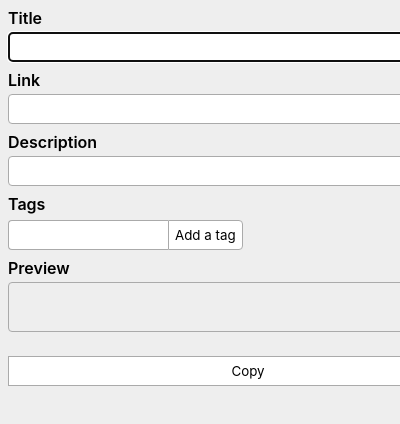
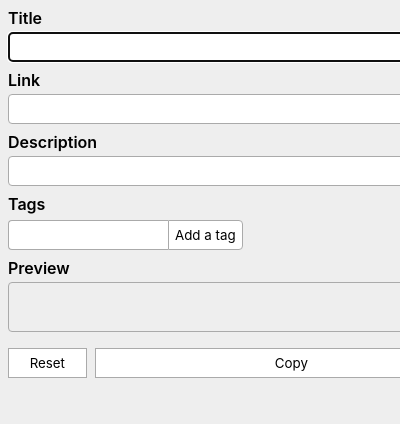
Before and after one commit to osmoscraft/osmosmemo, a browser extension: page popup.html in a window 400 px wide. Shown: the top 424 px of the page. Drawn offline with Linux system fonts and the light colour scheme.

Commit message:
add reset button

```diff
--- a/popup.css
+++ b/popup.css
@@ -76,6 +76,10 @@ button.combo-right {
   justify-self: start;
 }
 
-.copy {
-  margin-top: 16px;
+.actions {
+  margin-top: 8px;
+
+  display: grid;
+  grid-template-columns: 1fr 5fr;
+  gap: 8px;
 }
--- a/popup.html
+++ b/popup.html
@@ -31,7 +31,10 @@
       <div class="label">Preview</div>
       <textarea class="js-output js-autosize" readonly></textarea>
       <hr />
-      <button class="copy js-copy">Copy</button>
+      <div class="actions">
+        <button>Reset</button>
+        <button class="js-copy">Copy</button>
+      </div>
     </div>
     <script type="module" src="src/popup.js"></script>
   </body>
```
